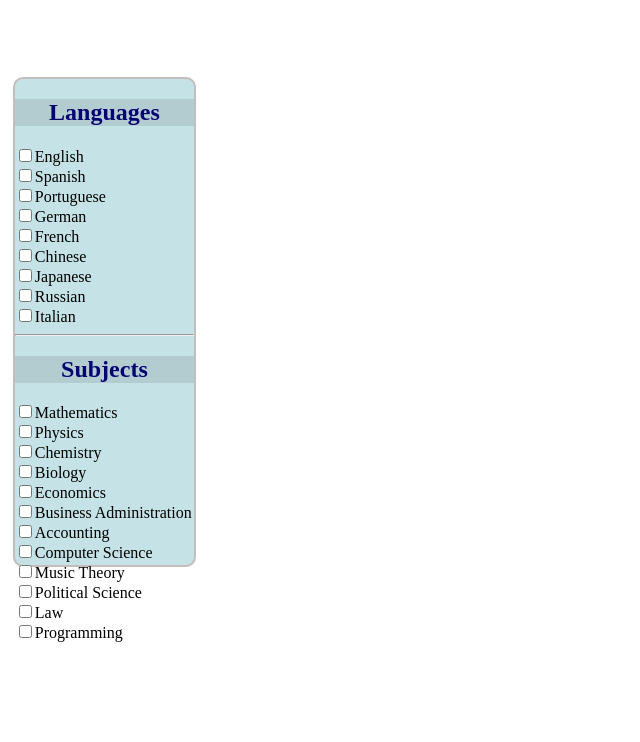
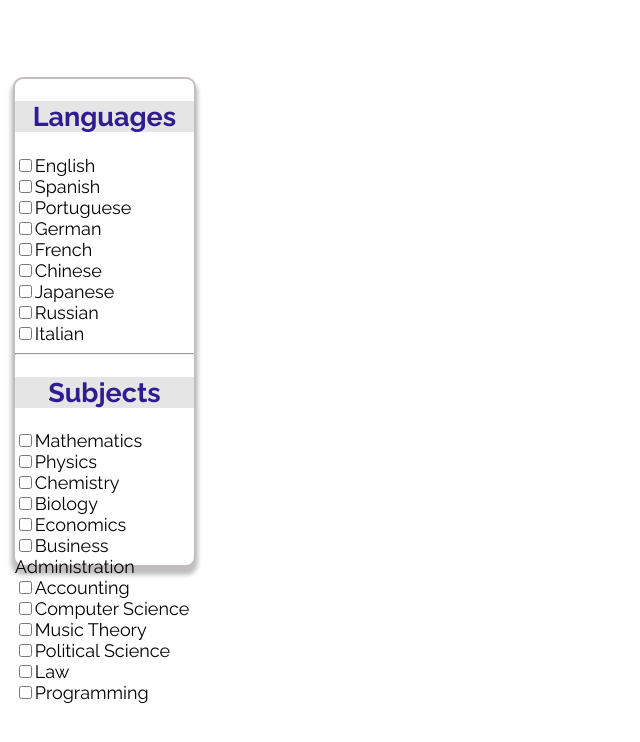
Before and after one commit to Mr-Hache/bidWiz-Frontend, a Next.js app: page /Componets/filterBar in a window 1280 px wide. Shown: the top 742 px of the page, without its empty margins (0-640 px from the left). Built offline with nearby package versions, Linux system fonts and the light colour scheme.

Commit message:
agregamos modulo de scss a la filterbar

```diff
--- a/app/Componets/filterBar/filterBar.module.scss
+++ b/app/Componets/filterBar/filterBar.module.scss
@@ -2,8 +2,10 @@
 @import "../../utils/variabls";
 
 .contAside {
-    position: fixed;
-    background-color: $lightBlue;
+    @include h-4;
+    font-size: 18px;
+    position: relative;
+    background-color: white;
     margin-top: 6vw;
     margin-left: 1vw;
     width: 14vw;
@@ -11,10 +13,20 @@
     border: 2px solid rgb(197, 188, 188);
     border-radius: 10px;
     align-content: center;
+    box-shadow: 0px 6px 4px 2px rgba(0, 0, 0, 0.25);
 }
 
 .contAside h2 {
     background-color: rgba(53, 56, 56, 0.13);
-    color: rgb(3, 3, 116);
+    color: $darkPurple;
     text-align: center;
 }
+
+.filter{
+    padding-left: 10px;
+}
+
+.checkbox{
+    margin-right: 10px;
+
+}
```
